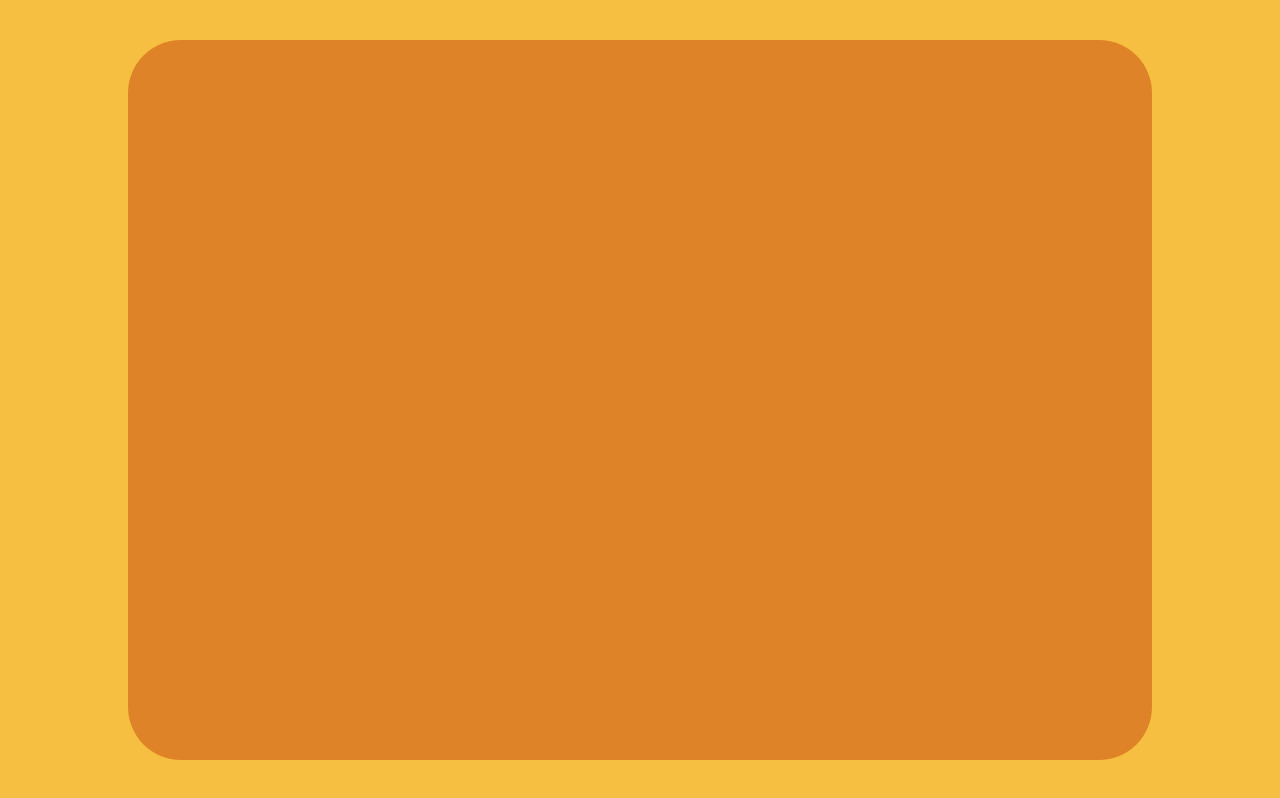
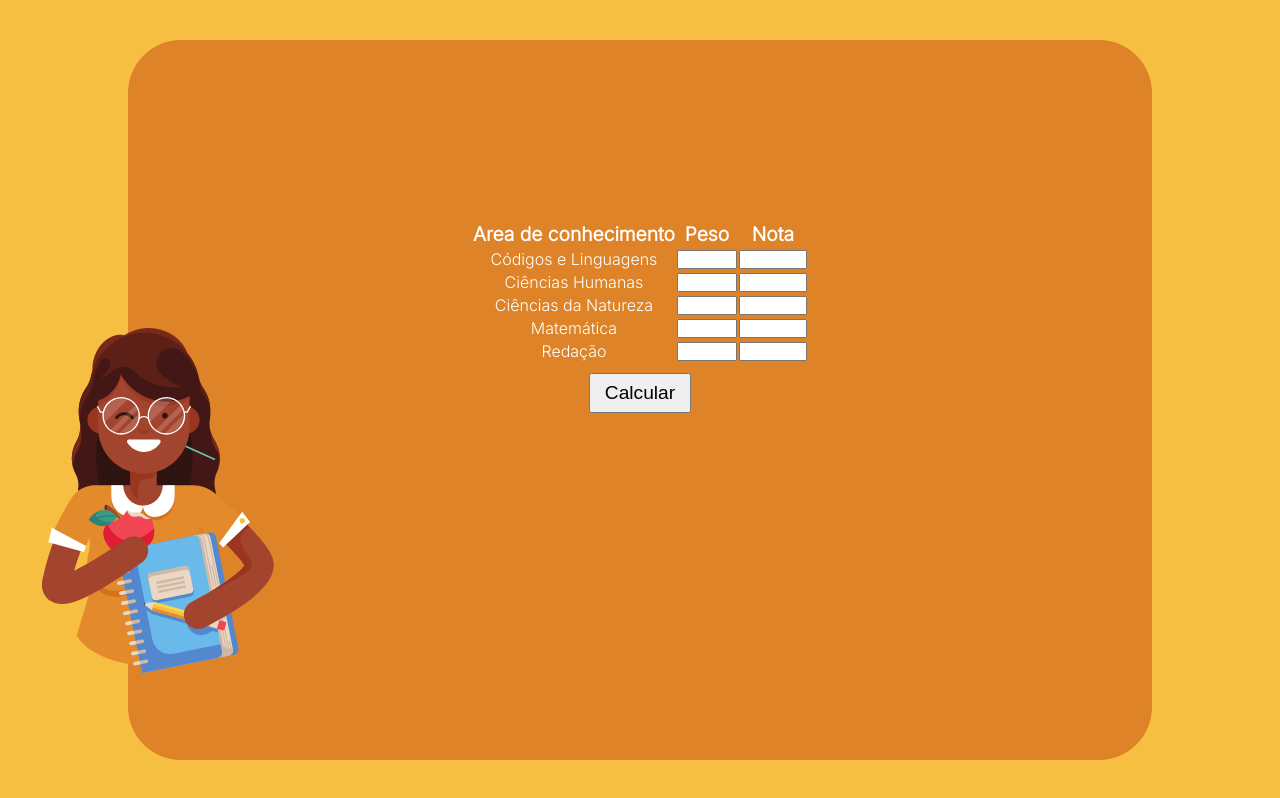
Before and after one commit to danieldesousa1080/medias-enem, a plain HTML site: page index.html in a window 1280 px wide. Both pictures are taken after a click on the button "Calcular minha nota". Drawn offline with Linux system fonts and the light colour scheme.

Commit message:
adicionado o calculo da média

```diff
--- a/index.html
+++ b/index.html
@@ -9,7 +9,9 @@
     <link rel="stylesheet" href="./styles/fonts.css">
 </head>
 <body>
-    <main class="default-layout">
+    <main>
+        <!-- first-screen content -->
+        <div class="first-screen">
             <div class="content">
                 <div class="text">
                     <h2>Olá,</h2>
@@ -18,8 +20,49 @@
                 <button class="btn-start">Calcular minha nota</button>
                 <a href="#"><img class="link" src="./svg/github_icon.svg" alt="link github"></a>
             </div>
+            <img class="character" src="./svg/professor.svg" alt="imagem professor">
+        </div>
+        <!-- second-screen content -->
+        <div class="form">
+            <table>
+                <tr class="header">
+                    <td>Area de conhecimento</td>
+                    <td>Peso</td>
+                    <td>Nota</td>
+                </tr>
+                <tr>
+                    <td>Códigos e Linguagens</td>
+                    <td><input type="number" class="Ling-P" min="0" max="4" step=".5"></td>
+                    <td><input type="number" class="Ling-N" min="0" max="1000"></td>
+                </tr>
+                <tr>
+                    <td>Ciências Humanas</td>
+                    <td><input type="number" class="Hum-P"  min="0" max="4" step=".5"></td>
+                    <td><input type="number" class="Hum-N"  min="0" max="1000"></td>
+                </tr>
+                <tr>
+                    <td>Ciências da Natureza</td>
+                    <td><input type="number" class="Nat-P" min="0" max="4" step=".5"></td>
+                    <td><input type="number" class="Nat-N" min="0" max="1000"></td>
+                </tr>
+                <tr>
+                    <td>Matemática</td>
+                    <td><input type="number" class="Mat-P" min="0" max="4" step=".5"></td>
+                    <td><input type="number" class="Mat-N" min="0" max="1000"></td>
+                </tr>
+                <tr>
+                    <td>Redação</td>
+                    <td><input type="number" class="Red-P" min="0" max="4" step=".5"></td>
+                    <td><input type="number" class="Red-N" min="0" max="1000"></td>
+                </tr>
+            </table>
+            <button class="calculate" onclick="calculate()">Calcular</button>
+            <h2 class="result"></h2>
+            <img class="character-2" src="./svg/professora.svg" alt="professora">
+        </div>
     </main>
-    <img class="character" src="./svg/professor.svg" alt="imagem professor">
+
+
     <script src="./scripts/script.js"></script>
 </body>
 </html>
--- a/scripts/script.js
+++ b/scripts/script.js
@@ -1,22 +1,21 @@
 let startButton = document.querySelector('.btn-start')
 let body = document.body
-let content = document.querySelector('.content')
-let main = document.querySelector('.default-layout')
-let character = document.querySelector('.character')
+let firstScreen = document.querySelector('.first-screen')
+let main = document.querySelector('main')
 
-let screen1Content = [content,character]
+let form = document.querySelector('.form')
+let noteWeight = [".Ling-P",".Hum-P",".Nat-P",".Mat-P",".Red-P"]
+let noteValue = [".Ling-N",".Hum-N",".Nat-N",".Mat-N",".Red-N"]
+let result = document.querySelector('.result')
 
 startButton.addEventListener("click",()=>{
     body.style.backgroundColor = '#F7BF42'
-    content.classList.add("fade-out")
     main.style.backgroundColor ='#DE8327'
-    character.classList.add("fade-out")
+    // firstScreen.style.display = 'none'
+    firstScreen.classList.add('fade-out')
+    disappear(firstScreen)
+    form.style.display = 'flex'
 })
-
-screen1Content.forEach((item)=>{
-    disappear(item)
-})
-
 
 function disappear (x) {
     x.addEventListener("animationend",(ev)=>{
@@ -26,3 +25,13 @@ function disappear (x) {
     },false
     )
 }
+
+function calculate(){
+    let TotalNotes = 0
+    let TotalWeights = 0
+    for (item in noteWeight){
+        TotalNotes += document.querySelector(noteWeight[item]).value * document.querySelector(noteValue[item]).value
+        TotalWeights += parseInt(document.querySelector(noteWeight[item]).value)
+    }
+    result.innerHTML = "Sua nota é " + (TotalNotes/TotalWeights).toFixed(2)
+}
--- a/styles/style.css
+++ b/styles/style.css
@@ -31,10 +31,17 @@ main {
     width: 80%;
     height: 90%;
     border-radius: 53px;
+    transition: .7s ease;
     display: flex;
+    flex-direction: column;
+}
+
+.first-screen {
+    height: 100%;
+    display: flex;
+    flex-direction: column;
     align-items: center;
-    justify-content: center;
-    transition: .7s ease;
+    justify-content: space-around;
 }
 
 .content {
@@ -88,3 +95,33 @@ main {
         opacity: 0%;
     }
 }
+
+.form {
+    margin: auto;
+    display: none;
+    flex-direction: column;
+    text-align: center;
+    /* justify-content: space-around; */
+    height: 50%;
+    width: 100%;
+    align-items: center;
+}
+
+.header {
+    font-size: 1.2em;
+    font-weight: bold;
+}
+
+.calculate {
+    margin-top: 10px;
+    width: 10%;
+    height: 40px;
+    font-size: 1.2em;
+}
+
+.character-2 {
+    position: absolute;
+    width: 20%;
+    top: 40%;
+    left: 2%;
+}
```
Lines whose indentation alone changed are shown as unchanged.
